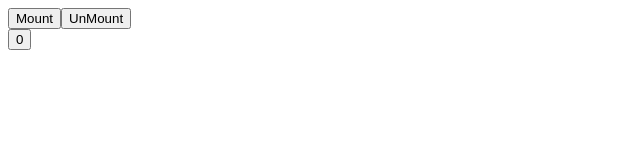
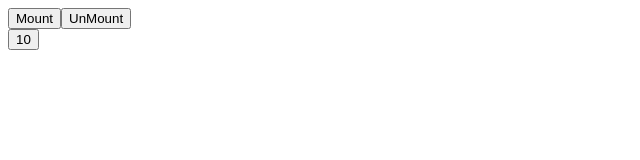
Before and after one commit to tanishi109/reactTutorial, a React app: page / in a window 1280 px wide. Both pictures are taken after a click on the button "Mount". Shown: the top 160 px of the page, without its empty margins (0-640 px from the left). Built offline with nearby package versions, Linux system fonts and the light colour scheme.

Commit message:
mount point usage

```diff
--- a/App.js
+++ b/App.js
@@ -11,19 +11,20 @@ class App extends React.Component {
     this.setState({ val: this.state.val + 1 })
   }
   componentWillMount() {
-    console.log("mounting")
+    this.setState({multi: 2})
   }
   render() {
     console.log("rendering!")
     return (
-      <button onClick={this.update}>{this.state.val}</button>
+      <button onClick={this.update}>{this.state.val * this.state.multi}</button>
     )
   }
   componentDidMount() {
-    console.log("mountied")
+    console.log(ReactDOM.findDOMNode(this))
+    this.inc = setInterval(this.update, 500)
   }
   componentWillUnmount() {
-    console.log("bye!")
+    clearInterval(this.inc)
   }
 }
 
```
